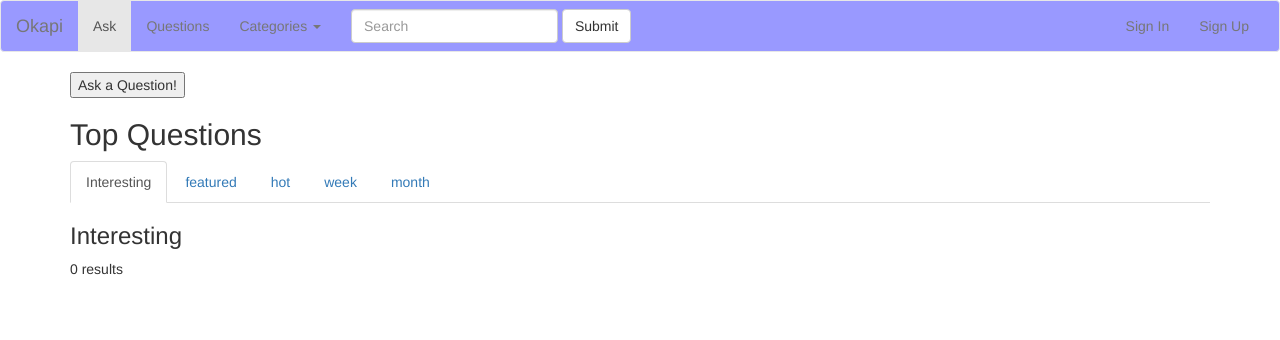
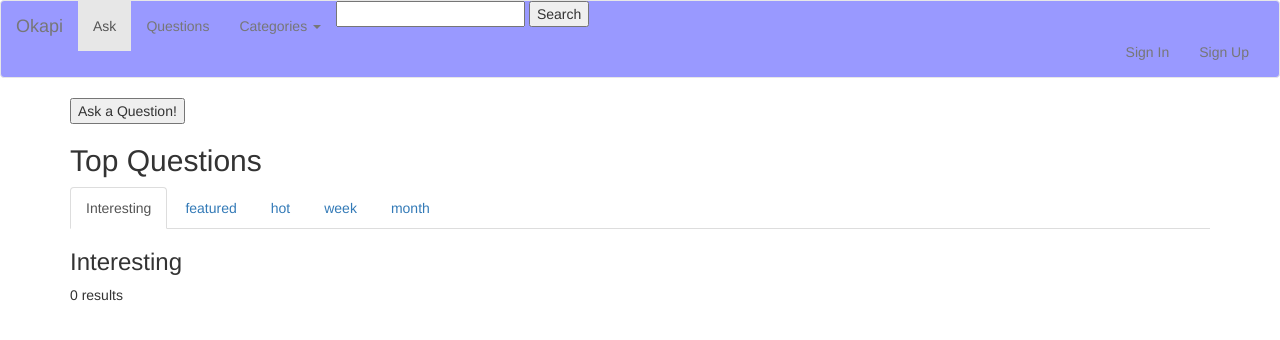
Before and after one commit to JoComp27/SOEN341-SA1, a PHP site: page /App/PHP_HTML/home.php in a window 1280 px wide. Shown: the top 340 px of the page. Run offline with PHP 8.4, Linux system fonts and the light colour scheme; data that the repository does not hold is empty.

Commit message:
Header updated for calling search.php #68

```diff
--- a/App/PHP_HTML/header.php
+++ b/App/PHP_HTML/header.php
@@ -44,12 +44,11 @@
                     </ul>
                 </li>
             </ul>
-            <form class="navbar-form navbar-left">
-                <div class="form-group">
-                    <input type="text" class="form-control" placeholder="Search">
-                </div>
-                <button type="submit" class="btn btn-default">Submit</button>
-            </form>
+			<!--  calling search.php for issue#68 -->
+			   <form action="search.php" method="GET">
+				 <input type="text" name="query" />
+				 <input type="submit" value="Search" />
+               </form>
             <ul class="nav navbar-nav navbar-right">
                 <li><a href="login sample/signIn.php">Sign In</a></li>
                 <li><a href="login sample/signUp.php">Sign Up</a></li>
```
